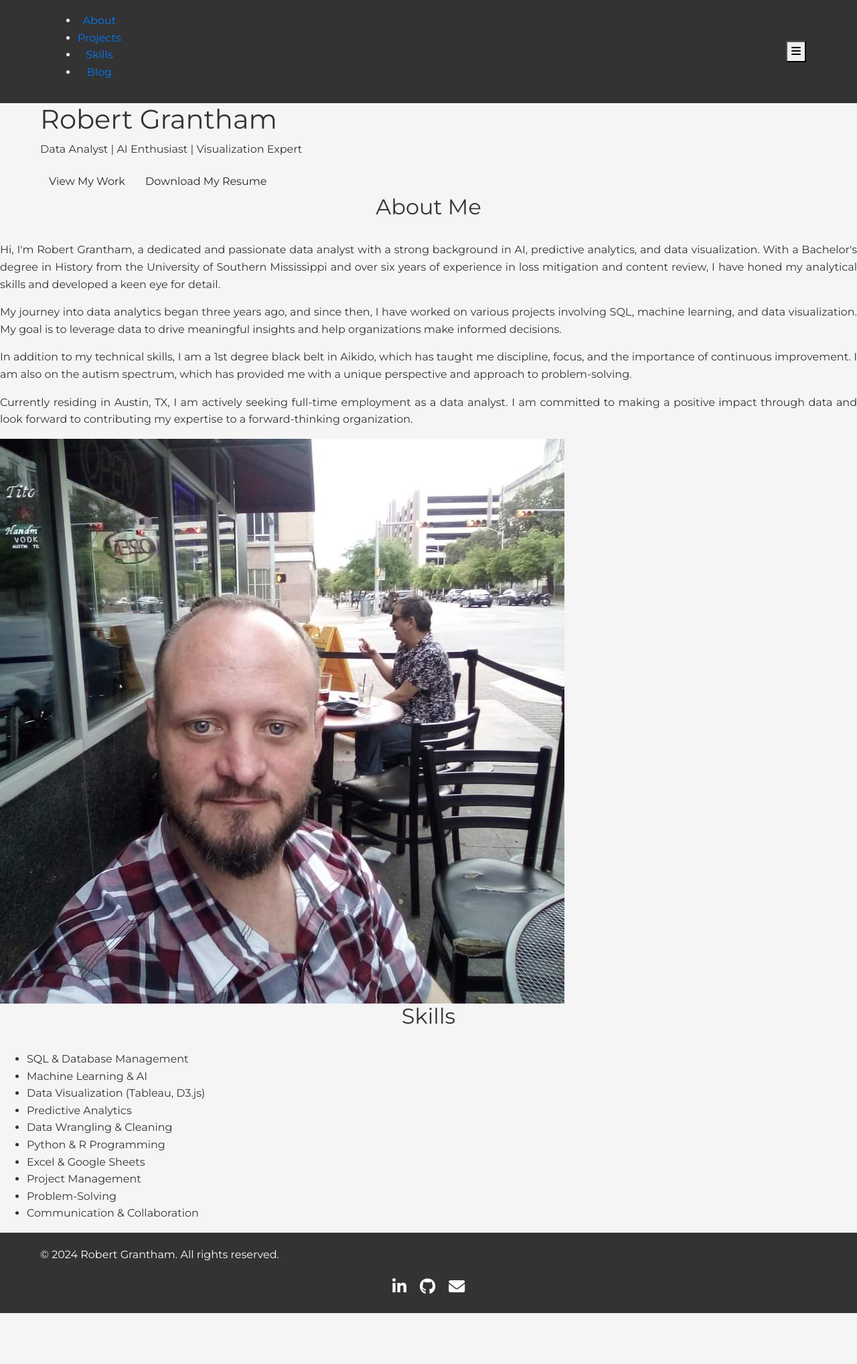
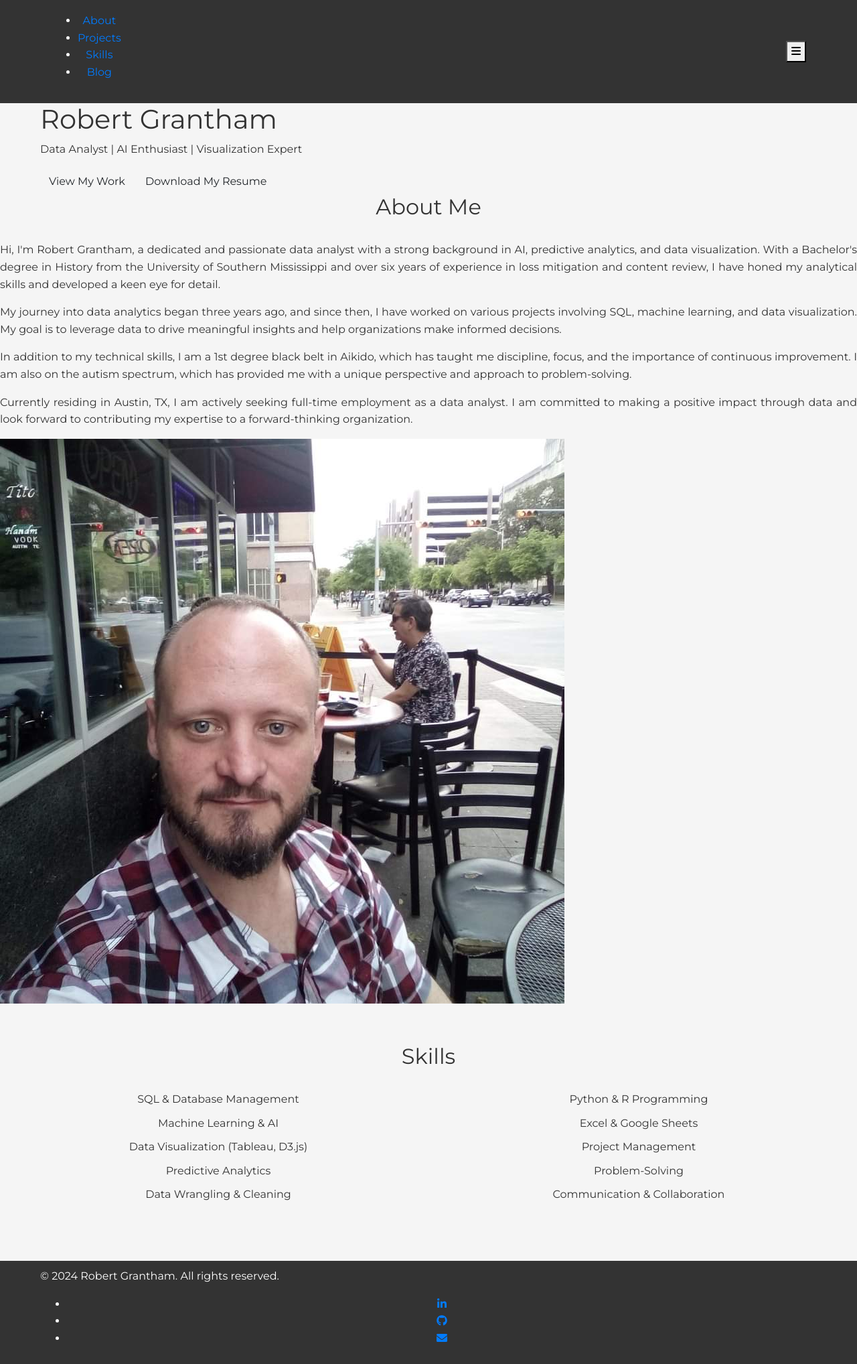
Before and after one commit to rgrantham82/rgrantham82.github.io, a Jekyll site: the page built from about.html, in a window 1280 px wide. Shown: the whole page at 67% size. Built offline with Jekyll 4.4.1, drawn with Linux system fonts in a browser that asks for light colours; nearby versions of some CDN libraries; before the commit the page ends 1960 px from its top, so only the background shows below that.

Commit message:
Update styles.css

```diff
--- a/assets/css/styles.css
+++ b/assets/css/styles.css
@@ -40,6 +40,14 @@
   padding: 0 20px;
   margin: 60px auto;
   max-width: 1200px;
+  opacity: 0;
+  transform: translateY(20px);
+  transition: opacity 1s ease, transform 1s ease;
+}
+
+.about-container.visible, .projects-section.visible, .skills-section.visible, .blog-section.visible {
+  opacity: 1;
+  transform: translateY(0);
 }
 
 .circular-image {
@@ -48,6 +56,13 @@
   border-radius: 50%;
   width: 150px;
   height: 150px;
+  object-fit: cover;
+  border: 5px solid var(--primary-color);
+  transition: transform 0.3s ease;
+}
+
+.circular-image:hover {
+  transform: scale(1.1);
 }
 
 h2 {
@@ -126,6 +141,14 @@
   box-shadow: 0 4px 8px rgba(0, 0, 0, 0.1);
   padding: 20px;
   margin-bottom: 20px;
+  opacity: 0;
+  transform: translateY(20px);
+  transition: opacity 1s ease, transform 1s ease;
+}
+
+#blog article.visible {
+  opacity: 1;
+  transform: translateY(0);
 }
 
 #blog article h3 {
@@ -136,85 +159,36 @@
   margin-bottom: 10px;
 }
 
-/* Contact Section */
-#contact {
+/* Skills Section */
+#skills {
   padding: 60px 20px;
   background-color: var(--surface-color);
   text-align: center;
 }
 
-.contact-container {
-  display: flex;
-  flex-direction: column;
-  align-items: center;
+#skills ul {
+  list-style: none;
+  padding: 0;
+  columns: 2;
 }
 
-.contact-container form {
-  max-width: 600px;
-  width: 100%;
+#skills ul li {
+  margin-bottom: 10px;
 }
 
-.contact-container form input,
-.contact-container form textarea {
-  width: 100%;
-  padding: 10px;
-  margin: 10px 0;
-  border: 1px solid #ddd;
-  border-radius: 5px;
+/* Fade-in Animation */
+.fade-in {
+  opacity: 0;
+  animation: fadeInAnimation 1s ease forwards;
 }
 
-.contact-container form input[type="submit"] {
-  background-color: var(--accent-color);
-  color: #fff;
-  border: none;
-  cursor: pointer;
+@keyframes fadeInAnimation {
+  0% {
+    opacity: 0;
+    transform: translateY(20px);
+  }
+  100% {
+    opacity: 1;
+    transform: translateY(0);
+  }
 }
-
-.contact-container form input[type="submit"]:hover {
-  background-color: darken(var(--accent-color), 10%);
-}
-
-/* Footer */
-footer {
-  background-color: var(--header-footer-background);
-  color: var(--header-footer-text);
-  text-align: center;
-  padding: 20px 0;
-}
-
-.social-icons {
-  list-style: none;
-  padding: 0;
-  margin: 10px 0 0;
-  display: flex;
-  justify-content: center;
-}
-
-.social-icons li {
-  margin: 0 10px;
-}
-
-.social-icons li a {
-  color: var(--header-footer-text);
-  font-size: 1.5em;
-  text-decoration: none;
-  transition: color 0.3s ease;
-}
-
-.social-icons li a:hover {
-  color: var(--accent-color);
-}
-
-/* Accessibility styles */
-a:focus {
-  outline: 2px solid var(--accent-color);
-}
-
-button:focus {
-  outline: 2px solid var(--accent-color);
-}
-
-input:focus,
-textarea:focus {
-  outline: 2px solid var(--accent-color);
-}
```
